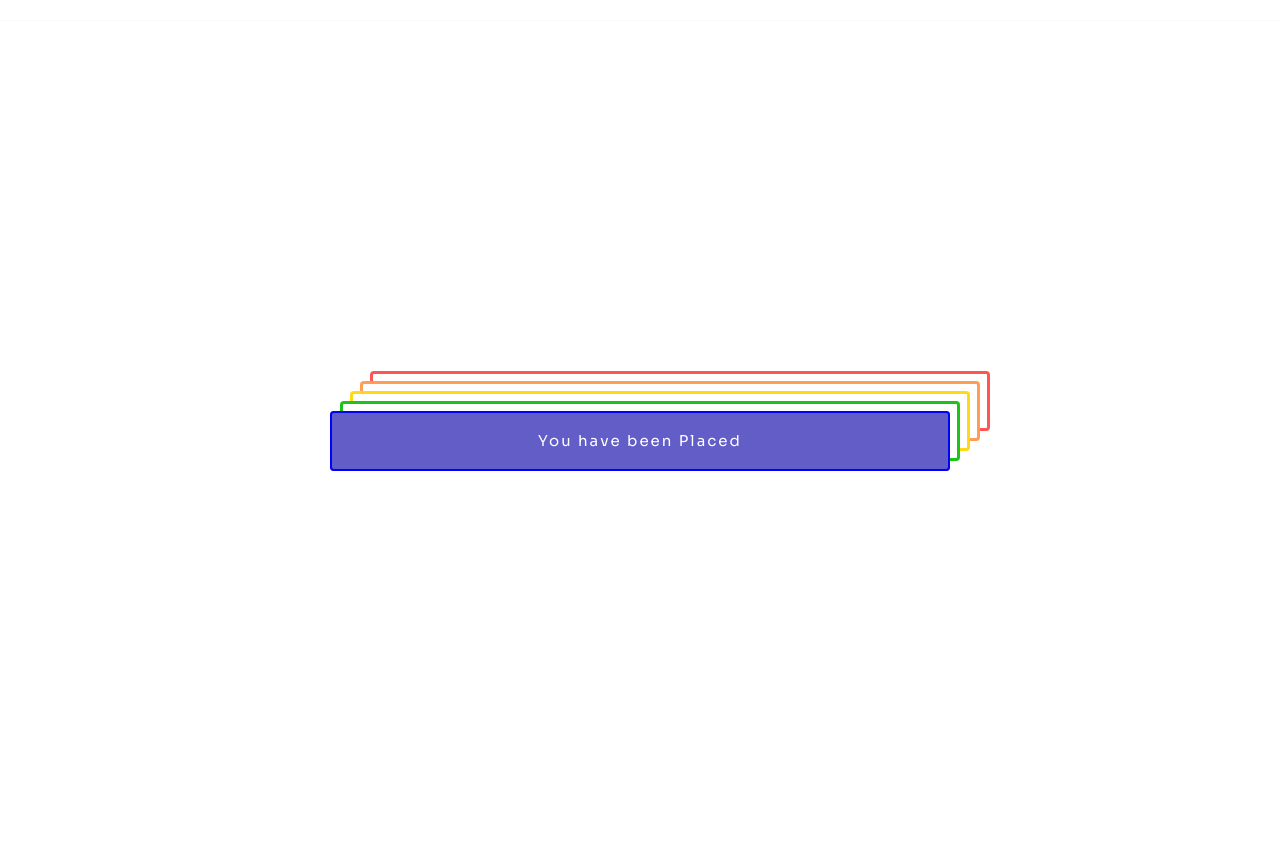
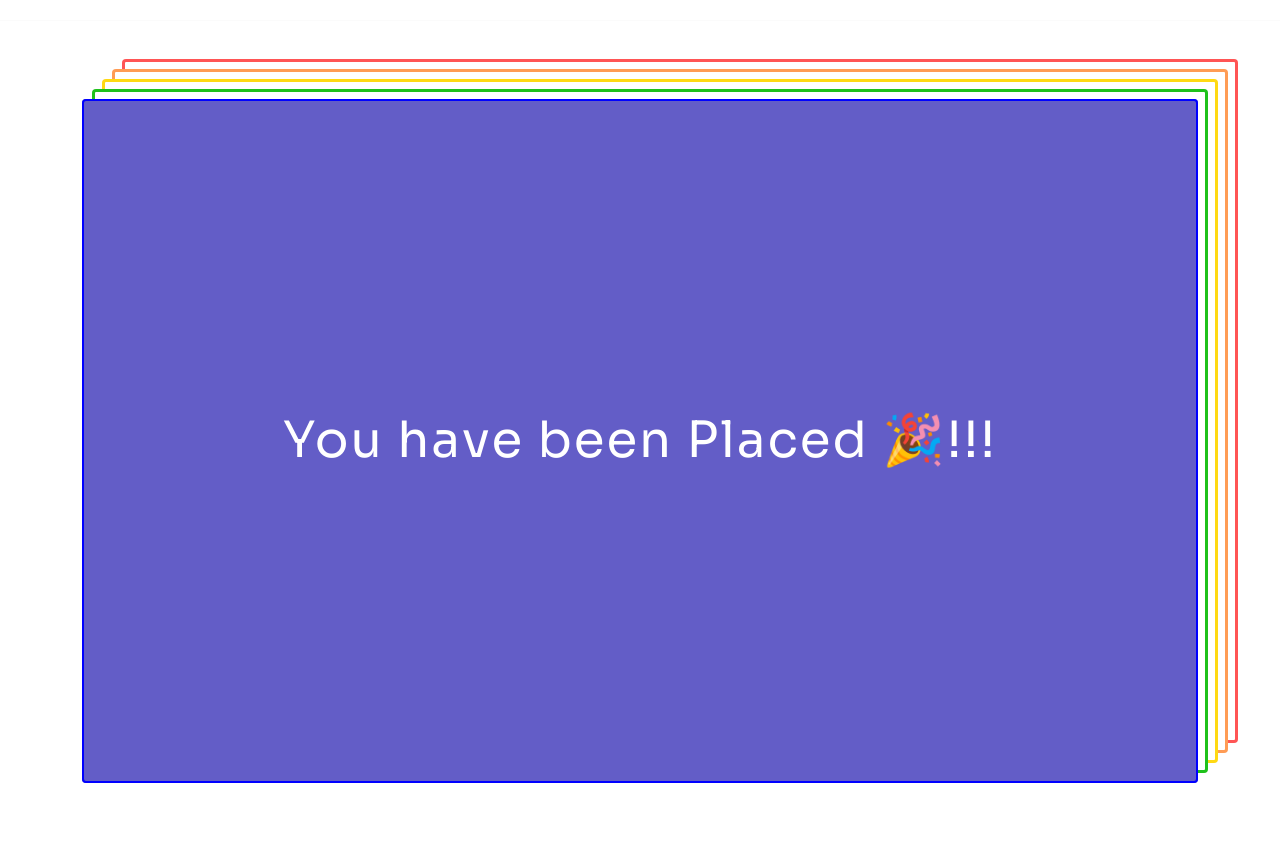
Before and after one commit to mayank171/Placement-Cell-Management-System, a Flask app: page /placed in a window 1280 px wide. Shown: the part 82-923 px from the top of the page. Run offline with Flask 2, Linux system fonts and the light colour scheme; some libraries are stand-ins or nearby versions.

```diff
--- a/templates/login.html
+++ b/templates/login.html
@@ -116,7 +116,7 @@
 		#23a2f6
 	    );
 	    left: -130px;
-	    top: -100px;
+	    top: -80px;
 	}
 	.shape:last-child{
 	    background: linear-gradient(
@@ -125,7 +125,7 @@
 		#f09819
 	    );
 	    right: -130px;
-	    bottom: -130px;
+	    bottom: -170px;
 	}
 	form{
 	    height: 590px;
@@ -134,7 +134,7 @@
 	    background-color: rgba(255,255,255,0.13);
 	    position: absolute;
 	    transform: translate(-50%,-50%);
-	    top: 50%;
+	    top: 55%;
 	    left: 50%;
 	    border-radius: 10px;
 	    backdrop-filter: blur(10px);
--- a/templates/loginadmin.html
+++ b/templates/loginadmin.html
@@ -117,7 +117,7 @@
 		#23a2f6
 	    );
 	    left: -130px;
-	    top: -90px;
+	    top: -50px;
 	}
 	.shape:last-child{
 	    background: linear-gradient(
@@ -126,7 +126,7 @@
 		#f09819
 	    );
 	    right: -130px;
-	    bottom: -120px;
+	    bottom: -160px;
 	}
 	form{
 	    height: 550px;
@@ -134,7 +134,7 @@
 	    background-color: rgba(255,255,255,0.13);
 	    position: absolute;
 	    transform: translate(-50%,-50%);
-	    top: 52%;
+	    top: 58%;
 	    left: 50%;
 	    border-radius: 10px;
 	    backdrop-filter: blur(10px);
--- a/templates/placed.html
+++ b/templates/placed.html
@@ -16,8 +16,8 @@
 }
 .btn {
   position: relative;
-  width: 50%;
-  height: 60px;
+  width: 90%;
+  height: 90%;
   overflow: hidden;
   border: none;
   border-radius: none;
@@ -38,7 +38,8 @@
   left: 0;
   width: 100%;
   height: 100%;
-  content: 'You have been Placed';
+  content: 'You have been Placed 🎉️!!!';
+  font-size:50px;
   transition: all .3s;
 
 }
@@ -52,14 +53,17 @@
   width: 100%;
   height: 100%;
   content: 'Click Me to go Back to HomePage';
+  font-size:50px;
+  opacity:0;
   transition: all .3s;
 }
 .btn:hover::before {
   top: -60px;
-
+  opacity:0;
 }
 .btn:hover::after {
   top: 0;
+  opacity:1;
 }
 
 
--- a/templates/register.html
+++ b/templates/register.html
@@ -126,7 +126,7 @@
     #23a2f6
       );
       left: -130px;
-      top: -120px;
+      top: -80px;
   }
   .shape:last-child{
       background: linear-gradient(
@@ -135,7 +135,7 @@
     #f09819
       );
       right: -130px;
-      bottom: -340px;
+      bottom: -370px;
   }
   form{
       height: 790px;
@@ -146,7 +146,7 @@
       background-color: rgba(255,255,255,0.13);
       position: absolute;
       transform: translate(-50%,-50%);
-      top: 50%;
+      top: 55%;
       left: 50%;
       border-radius: 10px;
       backdrop-filter: blur(10px);
```
Also changed, not shown: templates/stats.html (+9 -3 lines), 1 other file.
